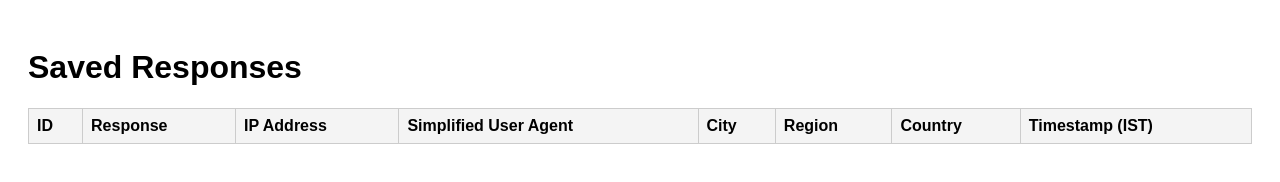
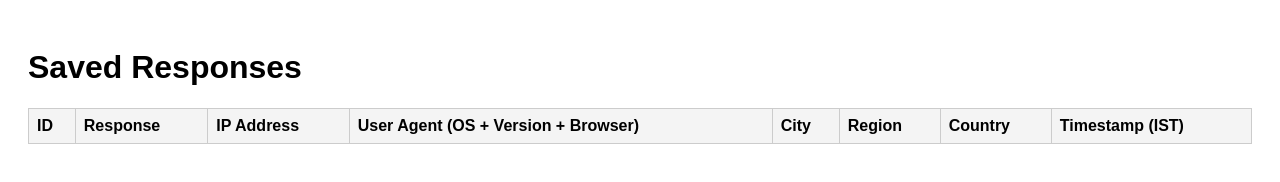
Before and after one commit to sachinthalore52/Riya, a website: page view.html in a window 1280 px wide. Drawn offline with Linux system fonts and the light colour scheme; no server answers.

Commit message:
Update view.html

```diff
--- a/view.html
+++ b/view.html
@@ -18,7 +18,7 @@
         <th>ID</th>
         <th>Response</th>
         <th>IP Address</th>
-        <th>Simplified User Agent</th>
+        <th>User Agent (OS + Version + Browser)</th>
         <th>City</th>
         <th>Region</th>
         <th>Country</th>
```
